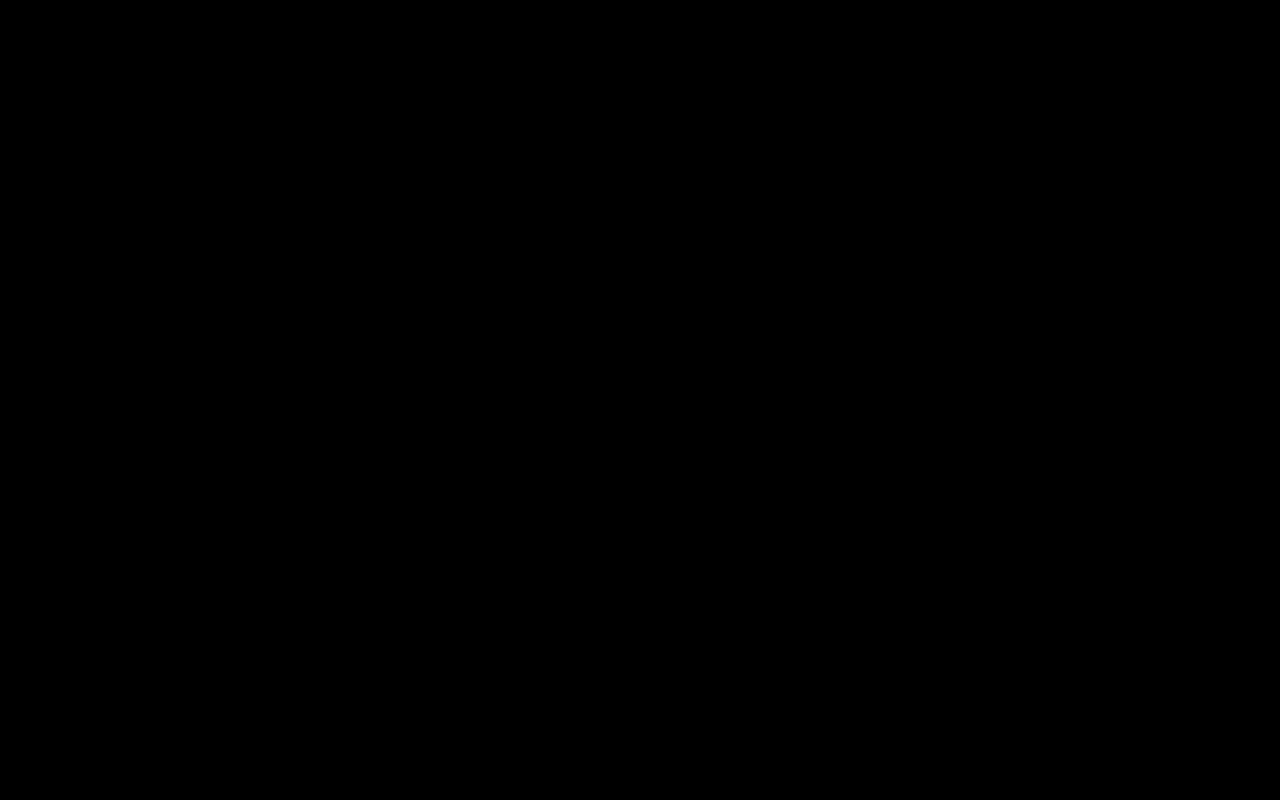
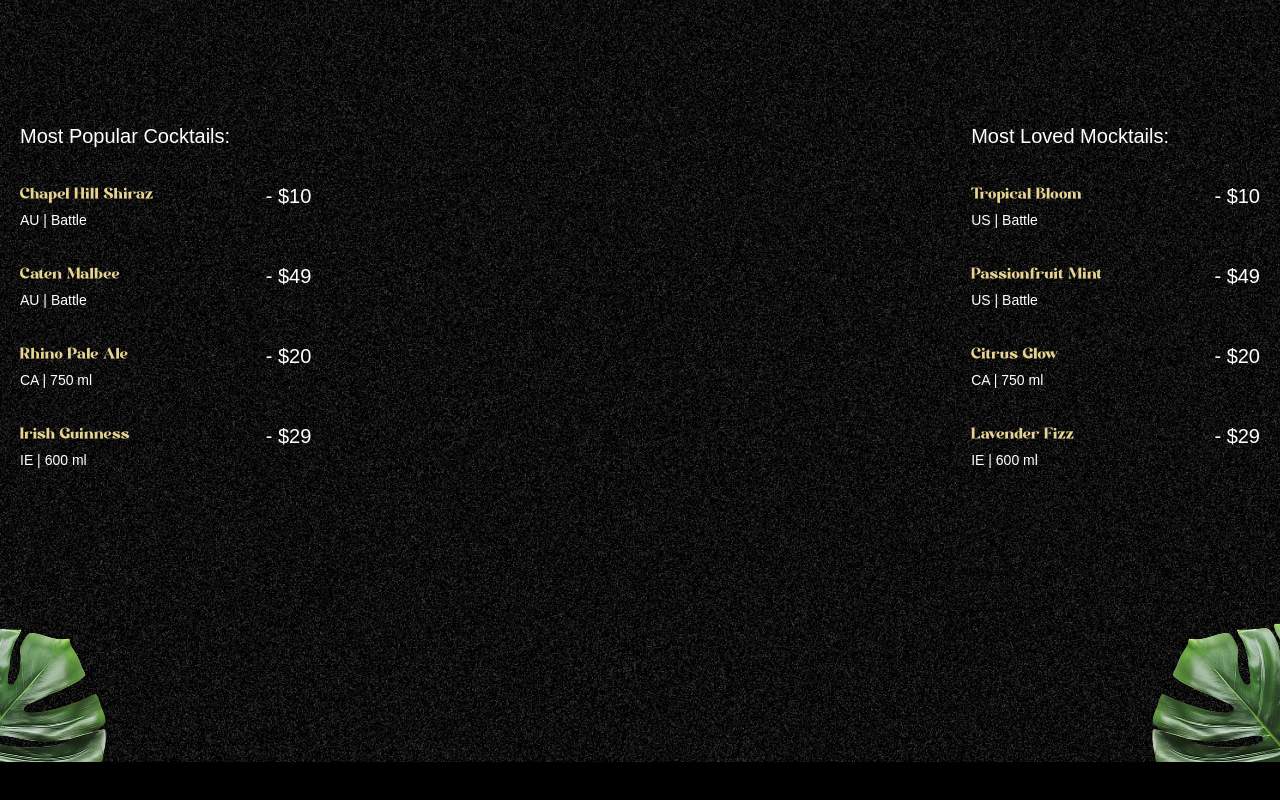
Before and after one commit to Rowel-Maharjan/Mohito, a React (Vite) app: page / in a window 1280 px wide. Shown: the part 838-1638 px from the top of the page. Before the commit the page ends 1600 px from the top, so only its background shows below. Built offline with nearby package versions, Linux system fonts and the light colour scheme; a web font is replaced by a local one.

Commit message:
Cocktail section

```diff
--- a/src/App.jsx
+++ b/src/App.jsx
@@ -3,6 +3,7 @@ import { ScrollTrigger, SplitText } from "gsap/all";
 import gsap from "gsap";
 import Navbar from "./components/Navbar";
 import Hero from "./components/Hero";
+import Cocktails from "./components/Cocktails";
 
 gsap.registerPlugin(ScrollTrigger, SplitText);
 
@@ -11,6 +12,7 @@ const App = () => {
     <main>
       <Navbar />
       <Hero />
+      <Cocktails />
       <div className="h-dvh bg-black"></div>
     </main>
   );
--- /dev/null
+++ b/src/components/Cocktails.jsx
@@ -0,0 +1,77 @@
+import React from "react";
+import { cocktailLists, mockTailLists } from "../../constants";
+import { useGSAP } from "@gsap/react";
+import gsap from "gsap";
+
+const Cocktails = () => {
+  useGSAP(() => {
+    const parallaxTimeline = gsap.timeline({
+      scrollTrigger: {
+        trigger: "#cocktails",
+        start: "top 40%",
+        end: "bottom 70%",
+        scrub: true,
+      },
+    });
+
+    parallaxTimeline
+      .from("#c-left-leaf", {
+        x: -100,
+        y: 100,
+      })
+      .from("#c-right-leaf", {
+        x: 100,
+        y: 100,
+      });
+  }, []);
+
+  return (
+    <section id="cocktails" className="noisy">
+      <img src="/images/cocktail-left-leaf.png" alt="l-leaf" id="c-left-leaf" />
+      <img
+        src="/images/cocktail-right-leaf.png"
+        alt="r-leaf"
+        id="c-right-leaf"
+      />
+
+      <div className="list">
+        <div className="popular">
+          <h2>Most Popular Cocktails:</h2>
+
+          <ul>
+            {cocktailLists.map((cocktail) => (
+              <li key={cocktail.id}>
+                <div className="md:me-28">
+                  <h3>{cocktail.name}</h3>
+                  <p>
+                    {cocktail.country} | {cocktail.detail}
+                  </p>
+                </div>
+                <span>- {cocktail.price}</span>
+              </li>
+            ))}
+          </ul>
+        </div>
+        <div className="loved">
+          <h2>Most Loved Mocktails:</h2>
+
+          <ul>
+            {mockTailLists.map((mocktail) => (
+              <li key={mocktail.id}>
+                <div className="me-28">
+                  <h3>{mocktail.name}</h3>
+                  <p>
+                    {mocktail.country} | {mocktail.detail}
+                  </p>
+                </div>
+                <span>- {mocktail.price}</span>
+              </li>
+            ))}
+          </ul>
+        </div>
+      </div>
+    </section>
+  );
+};
+
+export default Cocktails;
```
